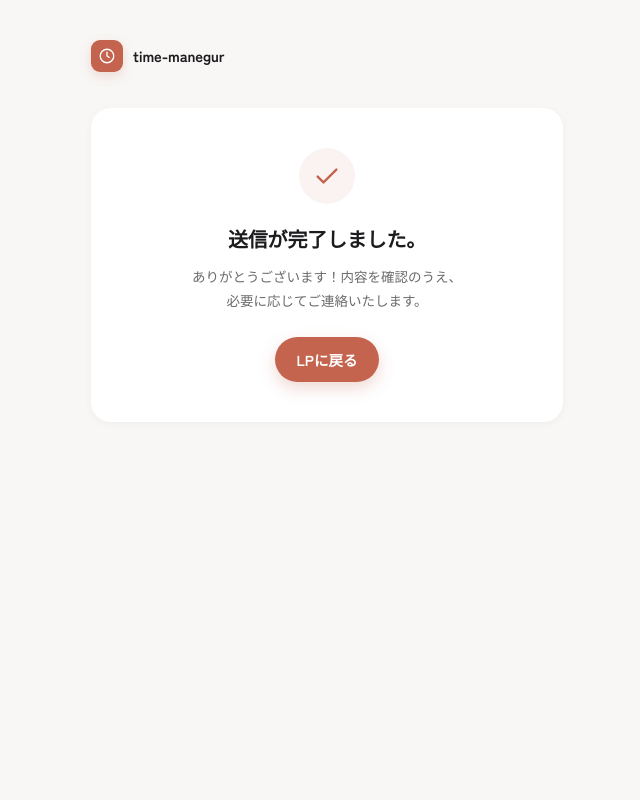
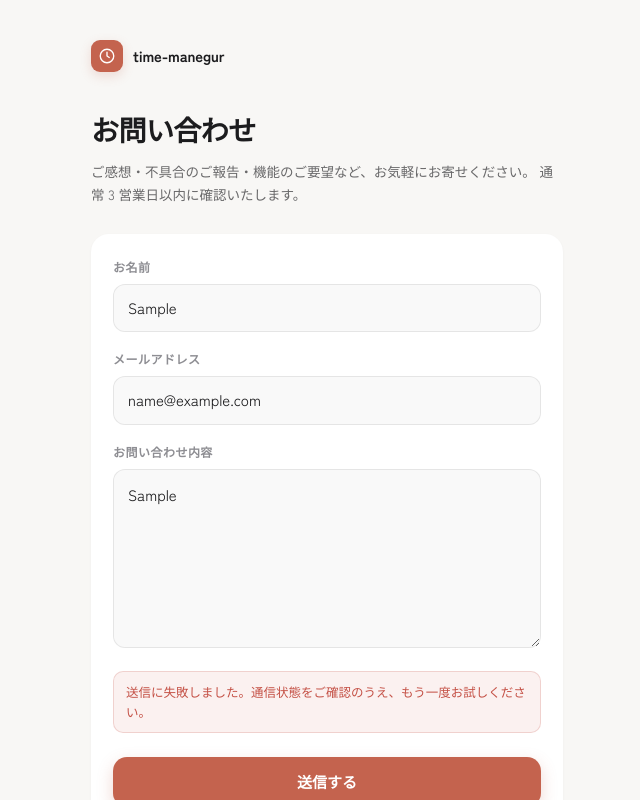
Before and after one commit to JunichiMachii/time-manegur, a Next.js app: page /contact in a window 1280 px wide. Both pictures are taken after typing "Sample", "name@example.com", "Sample" into the empty fields and a click on the button "送信する". Shown: the whole page, without its empty margins (313-953 px from the left). Built offline with nearby package versions, Linux system fonts and the light colour scheme; no server answers.

Commit message:
chore: automatic push with DB migration

```diff
--- a/app/contact/page.tsx
+++ b/app/contact/page.tsx
@@ -11,16 +11,52 @@ const SURFACE = "#FFFFFF";
 const BORDER = "rgba(0,0,0,0.08)";
 const FIELD_BG = "rgba(0,0,0,0.025)";
 
+type SubmitStatus = "idle" | "submitting" | "submitted" | "error";
+
+const SSFORM_URL = process.env.NEXT_PUBLIC_SSFORM_URL ?? "";
+
 export default function ContactPage() {
-  const [submitted, setSubmitted] = useState(false);
+  const [status, setStatus] = useState<SubmitStatus>("idle");
+  const [errorMsg, setErrorMsg] = useState<string | null>(null);
   const [name, setName] = useState("");
   const [email, setEmail] = useState("");
   const [message, setMessage] = useState("");
 
-  const handleSubmit = (e: FormEvent<HTMLFormElement>) => {
+  const handleSubmit = async (e: FormEvent<HTMLFormElement>) => {
     e.preventDefault();
-    // TODO: 後でメール送信サービス (Resend / SendGrid 等) と接続する
-    setSubmitted(true);
+    if (status === "submitting") return;
+    if (!SSFORM_URL) {
+      setErrorMsg(
+        "送信先が設定されていません。管理者にお問い合わせください。",
+      );
+      setStatus("error");
+      return;
+    }
+
+    setStatus("submitting");
+    setErrorMsg(null);
+
+    const fd = new FormData();
+    fd.append("name", name);
+    fd.append("email", email);
+    fd.append("message", message);
+
+    try {
+      // SSForm はクロスオリジン応答ヘッダを返さないため no-cors で投げる。
+      // 結果のステータスは取得できないが、ネットワーク失敗のみ catch できる。
+      await fetch(SSFORM_URL, {
+        method: "POST",
+        mode: "no-cors",
+        body: fd,
+      });
+      setStatus("submitted");
+    } catch (err) {
+      console.error("[contact] submit failed", err);
+      setErrorMsg(
+        "送信に失敗しました。通信状態をご確認のうえ、もう一度お試しください。",
+      );
+      setStatus("error");
+    }
   };
 
   return (
@@ -48,7 +84,9 @@ export default function ContactPage() {
       >
         <Header />
 
-        {submitted ? <ThanksView /> : (
+        {status === "submitted" ? (
+          <ThanksView />
+        ) : (
           <ContactForm
             name={name}
             email={email}
@@ -57,6 +95,8 @@ export default function ContactPage() {
             onEmail={setEmail}
             onMessage={setMessage}
             onSubmit={handleSubmit}
+            status={status}
+            errorMsg={errorMsg}
           />
         )}
       </div>
@@ -131,6 +171,8 @@ type ContactFormProps = {
   onEmail: (v: string) => void;
   onMessage: (v: string) => void;
   onSubmit: (e: FormEvent<HTMLFormElement>) => void;
+  status: SubmitStatus;
+  errorMsg: string | null;
 };
 
 function ContactForm({
@@ -141,7 +183,10 @@ function ContactForm({
   onEmail,
   onMessage,
   onSubmit,
+  status,
+  errorMsg,
 }: ContactFormProps) {
+  const submitting = status === "submitting";
   return (
     <>
       <h1
@@ -214,8 +259,27 @@ function ContactForm({
           placeholder="ご質問やフィードバックをお書きください"
         />
 
+        {errorMsg && (
+          <div
+            role="alert"
+            style={{
+              fontSize: 12.5,
+              color: "#C45045",
+              lineHeight: 1.6,
+              padding: "10px 12px",
+              borderRadius: 10,
+              background: "rgba(196,80,69,0.08)",
+              border: "1px solid rgba(196,80,69,0.2)",
+            }}
+          >
+            {errorMsg}
+          </div>
+        )}
+
         <button
           type="submit"
+          disabled={submitting}
+          aria-busy={submitting}
           style={{
             appearance: "none",
             border: 0,
@@ -226,12 +290,14 @@ function ContactForm({
             fontFamily: "inherit",
             padding: "14px 22px",
             borderRadius: 14,
-            cursor: "pointer",
+            cursor: submitting ? "default" : "pointer",
+            opacity: submitting ? 0.6 : 1,
             boxShadow: `0 6px 16px ${ACCENT}40`,
             marginTop: 6,
+            transition: "opacity 0.18s ease",
           }}
         >
-          送信する
+          {submitting ? "送信中…" : "送信する"}
         </button>
       </form>
 
@@ -418,7 +484,7 @@ function ThanksView() {
           marginBottom: 10,
         }}
       >
-        送信が完了しました。
+        お問い合わせを受け付けました。
       </h2>
       <p
         style={{
@@ -429,9 +495,9 @@ function ThanksView() {
           marginBottom: 24,
         }}
       >
-        ありがとうございます！内容を確認のうえ、
+        自動返信メールをご確認ください。
         <br />
-        必要に応じてご連絡いたします。
+        内容を確認のうえ、必要に応じてご連絡いたします。
       </p>
       <Link
         href="/lp"
```
